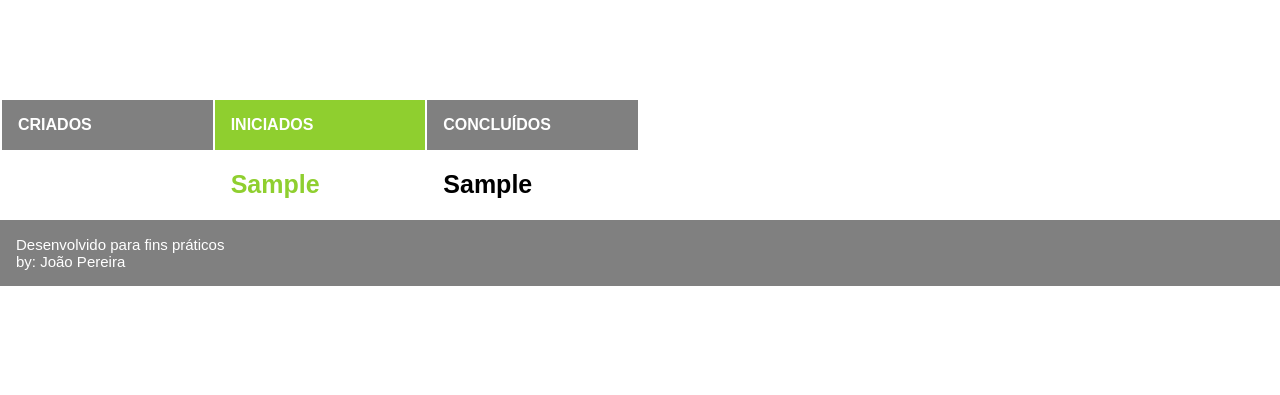
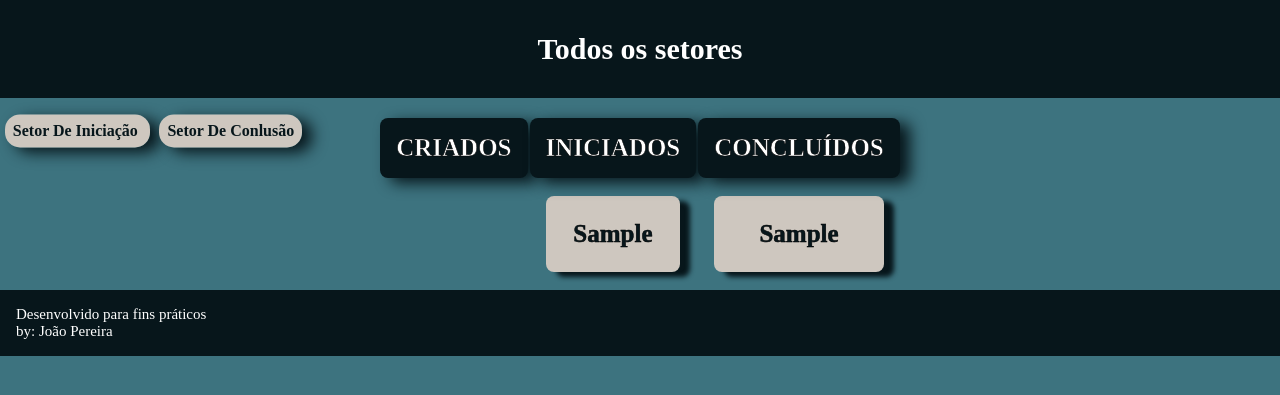
Before and after one commit to Alucard-1/teste_pratico_django, a Django app: template display/production/templates/production/list.html in a window 1280 px wide. Shown: the top 395 px of the page. Run offline with Django 3.2, Linux system fonts and the light colour scheme; the template is opened without the code that fills it: most values are stand-ins (such as "Sample title", 1, 10 or a date in 2020).

Commit message:
buttons completed

```diff
--- a/display/production/static/css/style.css
+++ b/display/production/static/css/style.css
@@ -7,22 +7,62 @@
 	vertical-align: baseline;
 }
 
-.body{
-    background-color: #fff;
-    font-family: Arial, Helvetica, sans-serif;
-
+body{
+    background-color: #3d737f;
 }
 
 .header-container{
     position: sticky;
     position: -webkit-sticky;
     top: 0;
-    background-color:#fff;
+    background-color:#07161b;
     padding: 2rem;
     text-align: center;
     font-size: 30px;
     color:#fff;
     font-weight:bolder;
+
+}
+
+.nav{
+    position: sticky;
+    position: -webkit-sticky;
+    top: 0;
+    justify-content: center;
+    object-position: center;
+    text-decoration: none;
+    margin: .3rem;
+    top: 7.15rem;
+    text-align: center;
+    background-color:#cec7bf;
+    padding: .5rem;
+    color:#07161b;
+    font-weight: bolder;
+    font-size: 1rem;
+    border-radius: 15px;
+    box-shadow: 10px 5px 15px #07161b;
+
+
+}
+
+.nav:hover{
+    position: sticky;
+    position: -webkit-sticky;
+    top: 0;
+    justify-content: center;
+    object-position: center;
+    text-decoration: none;
+    margin: .3rem;
+    top: 7.15rem;
+    text-align: center;
+    background-color:#75d2e7;
+    padding: .5rem;
+    color:#07161b;
+    font-weight: bolder;
+    font-size: 1rem;
+    border-radius: 15px;
+    box-shadow: 10px 5px 15px #07161b;
+
 
 }
 
@@ -41,56 +81,40 @@
 
 .table-container{
 
+    display: flex;
+    align-items: center;
+    justify-content: center;
     table-layout: fixed;
-    width: 50%;
-    text-align: left;
-    top: 0;
+    width: 100%;
+    text-align: center;
+
 
 }
 
 .th{
-    object-position: top;
+    position: sticky;
     position: -webkit-sticky;
     top: 0;
-    margin: 0;
-    position: sticky;
-    position: -webkit-sticky;
+    justify-content: center;
+    object-position: center;
+    margin-top: 5rem;
     top: 6.15rem;
-    text-align: left;
-    background-color:gray;
-    border-bottom:2px solid #fff;
+    text-align: center;
+    background-color:#07161b;
+    -webkit-text-stroke: .5px #000;
     padding: 1rem;
     color:#fff;
     font-weight: 700;
+    font-size: 1.563rem;
+    border-radius: 8px;
+    box-shadow: 10px 5px 15px #07161b;
+
+}
 
 
 
-
-}
-
-.th2{
-    position: sticky;
-    position: -webkit-sticky;
-    top: 0;
-    margin: 0;
-    position: sticky;
-    position: -webkit-sticky;
-    top: 6.15rem;
-    text-align: left;
-    background-color:rgb(143, 207, 47);
-    border-bottom:2px solid #fff;
-    padding: 1rem;
-    color: #fff;
-    font-weight: 700;
-
-
-
-
-}
-
 .time{
     background-color:transparent;
-    border-right: 2px solid #fff
 
 
 }
@@ -101,26 +125,22 @@
 
 }
 .row{
-    border-bottom: 1px solid #fff;
-    padding: 1rem;
-    color: #000;
+    padding: 1.5rem;
+    margin: 1rem;
+    color: #07161b;
+    -webkit-text-stroke: .5px #000;
     font-weight: bolder;
     font-size: 1.563rem;
+    background-color: #cec7bf;
+    border-radius: 8px;
+    border: none;
+    box-shadow: 10px 5px 5px #07161b;
+
 
 
 
 }
 
-.row2{
-    border-bottom: 1px solid #fff;
-    padding: 1rem;
-    color: rgb(143, 207, 47);
-    font-weight: bolder;
-    font-size: 1.563rem;
-
-
-
-}
 
 .tr{
     background-color: transparent;
@@ -132,12 +152,12 @@
     position: -webkit-sticky;
     position: sticky;
     bottom: 0;
-    background-color: gray;
+    background-color: #07161b;
     padding: 1rem;
     text-align: left;
     font-size: 15px;
     color: #fff;
-    border-top: 2px solid #fff;
+
 
 }
 
--- a/display/production/templates/production/list.html
+++ b/display/production/templates/production/list.html
@@ -16,11 +16,25 @@
 <body class="body">
 
     <header class="header-container">
-        <h1>Teste Prático</h1>
+
+        <h1 class="title">Todos os setores</h1>
+
+
     </header>
 
 
+
     <main class="main-container">
+
+        <di>
+            <a class="nav" href="{% url 'productions:button_1'  %}">
+                <span>Setor De Iniciação</span>
+            </a>
+
+            <a class="nav" href="{% url 'productions:button_2'  %}">
+                <span> Setor De Conlusão</span>
+            </a>
+        </di>
 
 
 
@@ -28,7 +42,7 @@
         <table class="table-container" id="minhaTabela">
             <tr>
                 <th class="th">CRIADOS</th>
-                <th class="th2">INICIADOS</th>
+                <th class="th">INICIADOS</th>
                 <th class="th">CONCLUÍDOS</th>
             </tr>
             <tr class="teste">
@@ -42,7 +56,7 @@
                 <td class="time">
                     <ul class="ul">
                         {% for tupla in started %}
-                        <li class="row2">{{ tupla.2 }}</li>
+                        <li class="row">{{ tupla.2 }}</li>
                         {% endfor %}
                     </ul>
                 </td>
```
Also changed, not shown: display/display/celery.py (added, +16 -0 lines), display/production/tasks.py (added, +29 -0 lines), display/production/templates/production/criados.html (added, +69 -0 lines), display/production/templates/production/iniciados.html (added, +69 -0 lines), display/production/urls.py (+13 -3 lines), display/production/views.py (+71 -1 lines).
